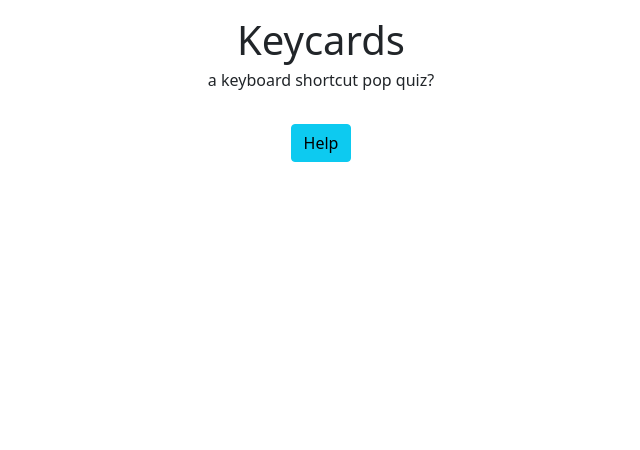
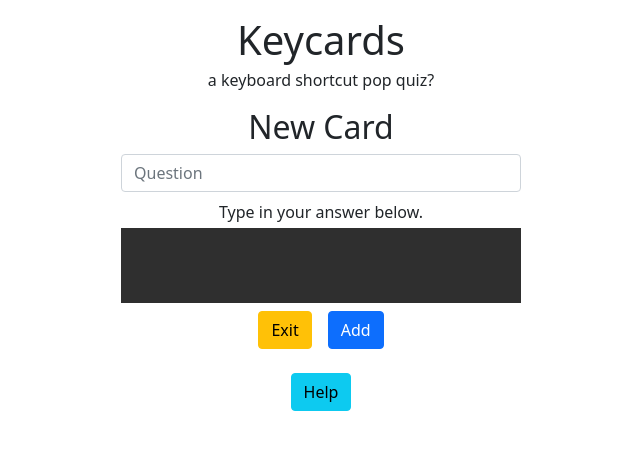
Before and after one commit to ngtr6788/keycards, a React (Create React App) app: page /new-card in a window 1280 px wide. Shown: the top 450 px of the page, without its empty margins (319-959 px from the left). Built offline with nearby package versions, Linux system fonts and the light colour scheme.

Commit message:
sorta completed NewDeck and NewCard

```diff
--- a/src/App.js
+++ b/src/App.js
@@ -4,6 +4,7 @@ import EmacsFlashcard from "./components/CardTypes/EmacsFlashcard";
 import Home from "./components/Home/Home";
 import Help from "./components/Help/Help";
 import NewDeck from "./components/NewDeck/NewDeck";
+import NewCard from "./components/NewCard/NewCard";
 import { BrowserRouter as Router, Route, Switch } from "react-router-dom";
 import React, { useState } from "react";
 
@@ -27,6 +28,7 @@ function App() {
           </Route>
           <Route exact path="/emacs" component={EmacsFlashcard} />
           <Route exact path="/new-deck" component={NewDeck} />
+          <Route exact path="/new-card" component={NewCard} />
           <Route exact path="/" component={Home} />
         </Switch>
         <button className="btn btn-info mt-3" onClick={toggleHelp}>
--- a/src/components/Help/Help.js
+++ b/src/components/Help/Help.js
@@ -8,7 +8,10 @@ export default function Help({ undoHelp }) {
 
   return (
     <div className="overlay">
-      <div className="modal-dialog modal-dialog-centered">
+      <div
+        className="modal-dialog modal-dialog-centered"
+        data-testid="help-screen"
+      >
         <div className="modal-content">
           <div className="modal-header">
             <h5 className="my-auto">Using the flashcard:</h5>
--- /dev/null
+++ b/src/components/MiniConsole/MiniConsole.css
@@ -0,0 +1,10 @@
+.mini-console {
+  display: flex;
+  margin: auto;
+  width: 200px;
+  height: 50px;
+  align-items: center;
+  justify-content: center;
+  background-color: #2f2f2f;
+  color: white;
+}
--- /dev/null
+++ b/src/components/MiniConsole/MiniConsole.js
@@ -0,0 +1,72 @@
+import { useEffect, useState } from "react";
+import "./MiniConsole.css";
+
+function MiniConsole(props) {
+  const { id, width, height, externalValue, setExternalValue, validated } =
+    props;
+
+  const [consoleClicked, setConsoleClicked] = useState(false);
+
+  function clickedOn(event) {
+    const clickElement = document.getElementById(id);
+    let targetElement = event.target;
+    do {
+      if (targetElement === clickElement) {
+        setConsoleClicked(true);
+        return;
+      }
+      targetElement = targetElement.parentNode;
+    } while (targetElement);
+    setConsoleClicked(false);
+  }
+
+  function handleKeyDown(event) {
+    let result = [];
+    if (consoleClicked) {
+      if (event.key === "Escape" && externalValue.length !== 0) {
+        result = [];
+      } else {
+        result = [...externalValue, event.key];
+      }
+      setExternalValue(result);
+    }
+  }
+
+  useEffect(() => {
+    document.addEventListener("click", clickedOn);
+    document.addEventListener("keydown", handleKeyDown);
+    return function cleanup() {
+      document.removeEventListener("click", clickedOn);
+      document.removeEventListener("keydown", handleKeyDown);
+    };
+  });
+
+  return (
+    <div>
+      <p
+        className="mini-console"
+        style={{
+          width: width,
+          height: height,
+          border: consoleClicked ? "3px solid #ffc107" : "none",
+        }}
+        tabIndex={0}
+        onKeyDown={handleKeyDown}
+        id={id}
+      >
+        {props.externalValue.map((k) => {
+          if (k.length > 1) {
+            return " " + k + " ";
+          } else {
+            return k;
+          }
+        })}
+      </p>
+      {validated && externalValue.length === 0 && (
+        <p className="text-danger">Missing input</p>
+      )}
+    </div>
+  );
+}
+
+export default MiniConsole;
--- /dev/null
+++ b/src/components/NewCard/NewCard.js
@@ -0,0 +1,59 @@
+import MiniConsole from "../MiniConsole/MiniConsole";
+import { useState } from "react";
+import { Link } from "react-router-dom";
+
+function NewCard() {
+  const [question, setQuestion] = useState("");
+  const [answer, setAnswer] = useState([]);
+  const [validated, setValidated] = useState(false);
+
+  const handleQuestion = (event) => {
+    setQuestion(event.target.value);
+  };
+
+  const handleAdd = (event) => {
+    event.preventDefault();
+    if (question.length !== 0) {
+      console.log(question, answer);
+      setQuestion("");
+      setAnswer([]);
+      setValidated(false);
+      // we could do some backend stuff here
+    } else {
+      setValidated(true);
+    }
+  };
+
+  return (
+    <form className={validated ? "was-validated" : ""} noValidate>
+      <div className="container">
+        <h2>New Card</h2>
+        <input
+          className="form-control mx-auto m-2"
+          placeholder="Question"
+          style={{ width: 400 }}
+          value={question}
+          onChange={handleQuestion}
+          required
+        />
+        <div className="invalid-feedback">A question is required.</div>
+        <p className="mb-1">Type in your answer below.</p>
+        <MiniConsole
+          id="correct-answer"
+          width={400}
+          height={75}
+          externalValue={answer}
+          setExternalValue={setAnswer}
+        />
+      </div>
+      <Link className="btn btn-warning m-2" to="/">
+        Exit
+      </Link>
+      <button className="btn btn-primary m-2" onClick={handleAdd}>
+        Add
+      </button>
+    </form>
+  );
+}
+
+export default NewCard;
--- a/src/components/NewDeck/NewDeck.js
+++ b/src/components/NewDeck/NewDeck.js
@@ -1,100 +1,52 @@
-import { useEffect, useState } from "react";
+import { useState } from "react";
 import { Link } from "react-router-dom";
-import "./NewDeck.css";
+import MiniConsole from "../MiniConsole/MiniConsole";
 
 // Note to self: This is very badly written.
 // TODO: Give this code some better style.
 
 export default function NewDeck() {
-  const [name, setName] = useState("");
-  const [description, setDescription] = useState("");
-  const [clearCmd, setClearCmd] = useState([]);
-  const [submitCmd, setSubmitCmd] = useState([]);
-  const [clearClicked, setClearClicked] = useState(false);
-  const [submitClicked, setSubmitClicked] = useState(false);
+  const [deckInfo, setDeckInfo] = useState({
+    name: "",
+    description: "",
+  });
 
-  function handleInput(event, setVar) {
-    setVar(event.target.value);
-  }
+  const [clearKeyBind, setClearKeyBind] = useState([]);
+  const [submitKeyBind, setSubmitKeyBind] = useState([]);
+  const [validated, setValidated] = useState(false);
 
-  function handleKeyDown(event, clicked, cmd, setCmd) {
-    if (clicked) {
-      if (event.key === "Escape" && cmd.length !== 0) {
-        setCmd([]);
-      } else if (cmd.length < 4) {
-        setCmd([...cmd, event.key]);
-      }
-    }
-  }
-
-  function handleClearCmd(event) {
-    handleKeyDown(event, clearClicked, clearCmd, setClearCmd);
-  }
-
-  function handleSubmitCmd(event) {
-    handleKeyDown(event, submitClicked, submitCmd, setSubmitCmd);
+  function handleFormField(event) {
+    setDeckInfo({ ...deckInfo, [event.target.name]: event.target.value });
   }
 
   function handleSubmit(event) {
-    if (name !== "") {
-      console.log(name);
-      console.log(description);
-      console.log(clearCmd);
-      console.log(submitCmd);
+    if (
+      deckInfo.name !== "" &&
+      clearKeyBind.length !== 0 &&
+      submitKeyBind !== 0
+    ) {
+      console.log(deckInfo, clearKeyBind, submitKeyBind);
       // here, we do some back end stuff.
     } else {
       event.preventDefault();
     }
+    setValidated(true);
   }
 
-  function clickedOn(event) {
-    const clickElement = document.getElementById("clear-cmd");
-    const submitElement = document.getElementById("submit-cmd");
-    let targetElement = event.target;
-    do {
-      if (targetElement === clickElement) {
-        setClearClicked(true);
-        setSubmitClicked(false);
-        return;
-      }
-      if (targetElement === submitElement) {
-        setSubmitClicked(true);
-        setClearClicked(false);
-        return;
-      }
-      // Go up the DOM
-      targetElement = targetElement.parentNode;
-    } while (targetElement);
-    setClearClicked(false);
-    setSubmitClicked(false);
-  }
-
-  useEffect(() => {
-    document.addEventListener("click", clickedOn);
-    document.addEventListener("keydown", handleClearCmd);
-    document.addEventListener("keydown", handleSubmitCmd);
-    return function cleanup() {
-      document.removeEventListener("click", clickedOn);
-      document.removeEventListener("keydown", handleClearCmd);
-      document.removeEventListener("keydown", handleSubmitCmd);
-    };
-  });
-
   return (
-    <form className="needs-validation" noValidate>
+    <form className={validated ? "was-validated" : ""} noValidate>
       <h2>New Deck</h2>
       <div className="container-md" style={{ maxWidth: 600 }}>
-        {/* Deck Name field */}
         <div className="col mx-3">
+          {/* Deck Name field */}
           <div className="form-group row my-2">
             <input
+              name="name"
               className="form-control"
               type="text"
               placeholder="Deck Name"
-              value={name}
-              onChange={(event) => {
-                handleInput(event, setName);
-              }}
+              value={deckInfo.name}
+              onChange={handleFormField}
               required
             />
             <div className="invalid-feedback">Name required</div>
@@ -102,15 +54,14 @@ export default function NewDeck() {
 
           {/* Deck Description Field */}
           <div className="form-group row my-2">
-            <input
+            <textarea
+              name="description"
               className="form-control"
               type="text"
               placeholder="Description"
               rows="4"
-              value={description}
-              onChange={(event) => {
-                handleInput(event, setDescription);
-              }}
+              value={deckInfo.description}
+              onChange={handleFormField}
             />
           </div>
         </div>
@@ -119,44 +70,38 @@ export default function NewDeck() {
           {/* Clear keyboard shortcut field */}
           <div className="form-group col m-2">
             <p className="mb-1">Clear keybind</p>
-            <p
-              className="mini-console"
-              style={
-                clearClicked
-                  ? { border: "3px solid #ffc107" }
-                  : { border: "none" }
-              }
-              tabIndex={0}
-              onKeyDown={handleClearCmd}
+            <MiniConsole
               id="clear-cmd"
-            >
-              {clearCmd.map((k) => k)}
-            </p>
+              width={200}
+              height={50}
+              externalValue={clearKeyBind}
+              setExternalValue={setClearKeyBind}
+              validated={validated}
+            />
           </div>
 
           {/* Submit keyboard shortcut field */}
           <div className="form-group col m-2">
             <p className="mb-1">Submit keybind</p>
-            <p
-              className="mini-console"
-              style={
-                submitClicked
-                  ? { border: "3px solid #ffc107" }
-                  : { border: "none" }
-              }
-              tabIndex={0}
-              onKeyDown={handleSubmitCmd}
+            <MiniConsole
               id="submit-cmd"
-            >
-              {submitCmd.map((k) => k)}
-            </p>
+              width={200}
+              height={50}
+              externalValue={submitKeyBind}
+              setExternalValue={setSubmitKeyBind}
+              validated={validated}
+            />
           </div>
         </div>
 
         <Link to="/" className="btn btn-danger m-3" onClick={() => {}}>
           Cancel
         </Link>
-        <Link to="/" className="btn btn-success m-3" onClick={handleSubmit}>
+        <Link
+          to="/new-card"
+          className="btn btn-success m-3"
+          onClick={handleSubmit}
+        >
           Done
         </Link>
       </div>
```
Also changed, not shown: src/components/NewDeck/NewDeck.css (deleted), 1 other file (tests, documents, lock files or other folders).
